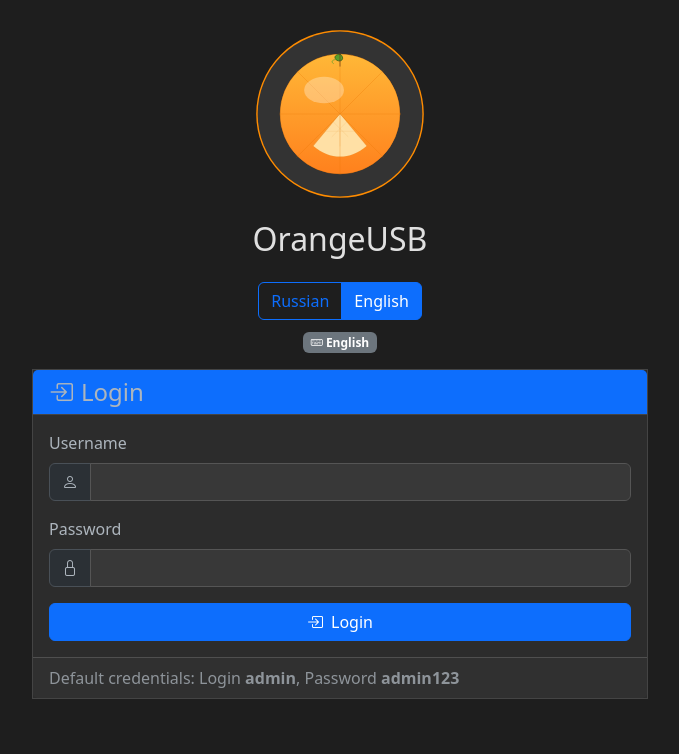
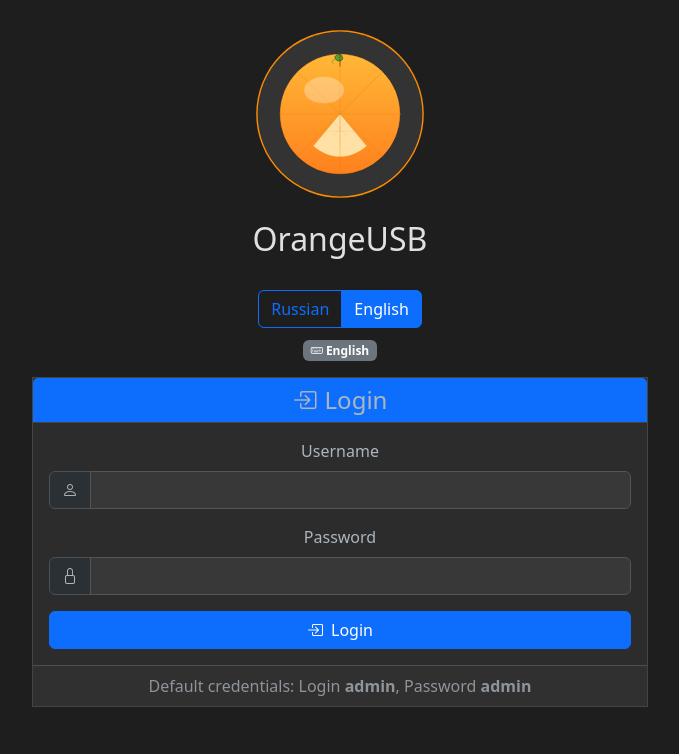
Before and after one commit to maksfaktor/usbip-web, a Flask app: template templates/login.html in a window 1280 px wide. Shown: the part 46-800 px from the top of the page, without its empty margins (382-1061 px from the left). Run offline with Flask 3, Linux system fonts and the light colour scheme; the template is opened without the code that fills it, so the values that code supplies are empty.

Commit message:
Center all elements on the login page to improve visual layout
Refactors the login.html template to center-align elements using flexbox for improved aesthetics.

Replit-Commit-Author: Agent
Replit-Commit-Session-Id: 9e34b9be-03c2-4f4c-8408-ad253c365f70
Replit-Commit-Screenshot-Url: https://storage.googleapis.com/screenshot-production-us-central1/3913cd2f-3667-4efe-8dec-14b05e58754b/7f5fd609-7139-4a0e-9e86-d82bb16d311f.jpg

```diff
--- a/templates/login.html
+++ b/templates/login.html
@@ -24,13 +24,14 @@
 
 <div class="row justify-content-center">
     <div class="col-md-6">
+        <div class="d-flex flex-column align-items-center justify-content-center">
             <div class="text-center mb-4">
                 <img src="{{ url_for('static', filename='img/usb_orange_combo.svg') }}" alt="OrangeUSB Logo" class="img-fluid" style="max-width: 180px;">
                 <h2 class="mt-3">OrangeUSB</h2>
             </div>
 
             <!-- Переключение языка и отображение раскладки -->
-        <div class="text-center mb-3">
+            <div class="text-center mb-3 w-100">
                 <div class="d-flex flex-column align-items-center">
                     <div class="btn-group mb-2" role="group" aria-label="{{ t('language') }}">
                         <a href="{{ url_for('set_language', language='ru') }}" class="btn btn-outline-primary {% if session.get('language') == 'ru' %}active{% endif %}">{{ t('russian') }}</a>
@@ -44,12 +45,12 @@
                 </div>
             </div>
 
-        <div class="card">
-            <div class="card-header bg-primary">
+            <div class="card w-100">
+                <div class="card-header bg-primary text-center">
                     <h4 class="mb-0"><i class="bi bi-box-arrow-in-right me-2"></i>{{ t('login') }}</h4>
                 </div>
                 <div class="card-body">
-                <form method="POST" action="{{ url_for('login') }}">
+                    <form method="POST" action="{{ url_for('login') }}" class="text-center">
                         <div class="mb-3">
                             <label for="username" class="form-label">{{ t('username') }}</label>
                             <div class="input-group">
@@ -71,13 +72,13 @@
                         </div>
                     </form>
                 </div>
-            <div class="card-footer text-muted">
-                <p class="mb-0">{{ t('default_credentials') }}: {{ t('login') }} <strong>admin</strong>, {{ t('password') }} <strong>admin123</strong></p>
+            <div class="card-footer text-center text-muted">
+                <p class="mb-0">{{ t('default_credentials') }}: {{ t('login') }} <strong>admin</strong>, {{ t('password') }} <strong>admin</strong></p>
             </div>
         </div>
 
         <!-- Сообщения под формой входа - только для сообщений, связанных с входом -->
-        <div class="mt-3" id="login-messages">
+        <div class="mt-3 text-center w-100" id="login-messages">
             {% with messages = get_flashed_messages(with_categories=true) %}
                 {% if messages %}
                     {% for category, message in messages %}
```
Also changed, not shown: usbip_web.db. Lines whose indentation alone changed are shown as unchanged.
